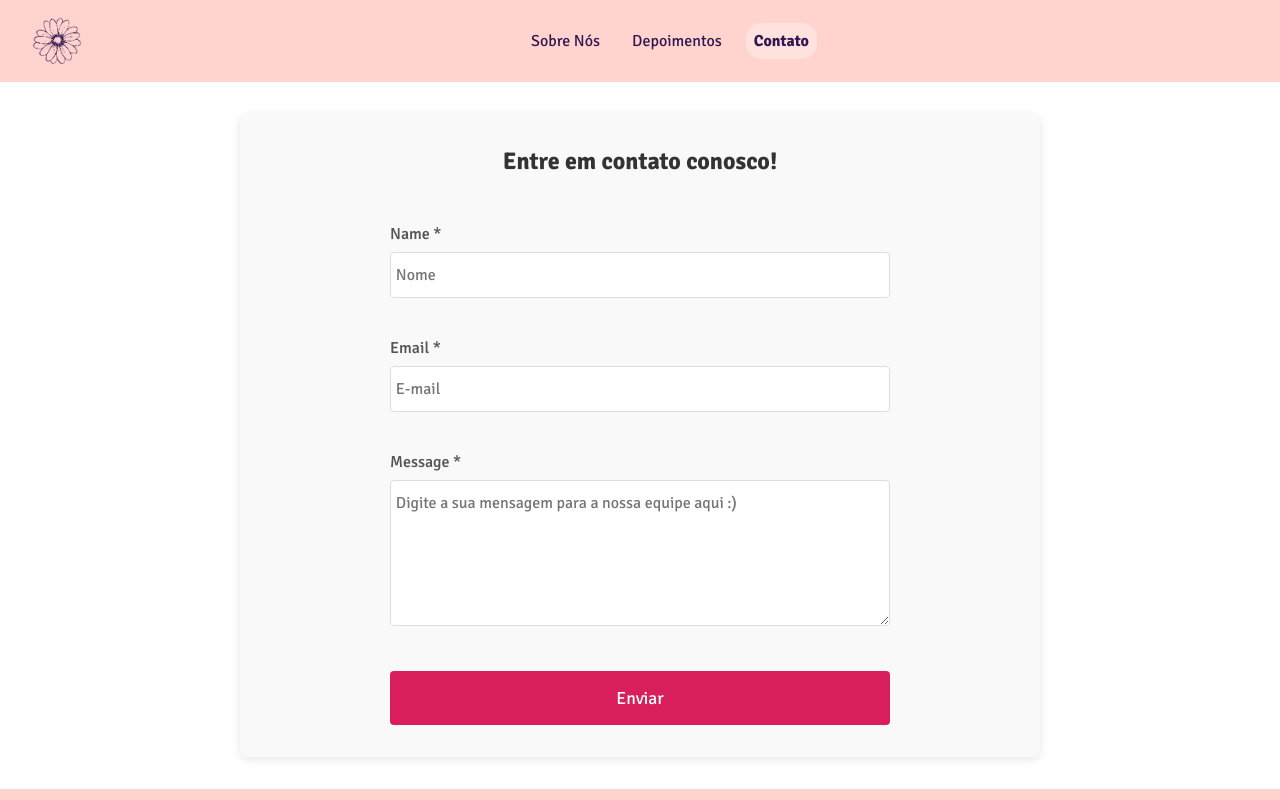
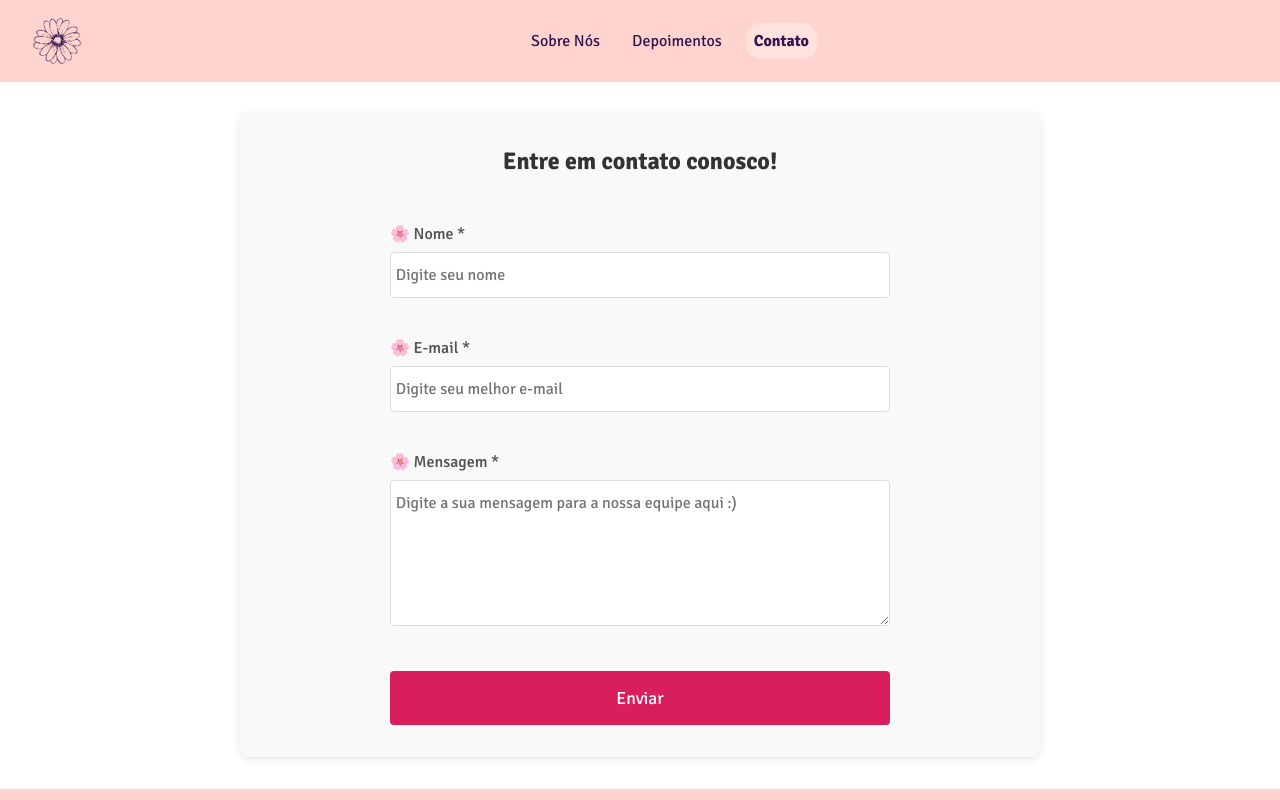
Before and after one commit to sofiagazolla/Trilha-Dev, a React (Vite) app: page /contact in a window 1280 px wide. Shown: the top 800 px of the page. Built offline with nearby package versions, Linux system fonts and the light colour scheme.

Commit message:
refactor: mensagens do formulário certinhas

```diff
--- a/src/pages/Contato/Contato.jsx
+++ b/src/pages/Contato/Contato.jsx
@@ -13,7 +13,7 @@ function Contato() {
     const [isSubmitting, setIsSubmitting] = useState(false);
     const [submitStatus, setSubmitStatus] = useState('');
 
-    /* isso é padrão p validar email aparentemente */
+    /* isso é padrão p validar email*/
     const validateEmail = (email) => {
         const emailRegex = /^[^\s@]+@[^\s@]+\.[^\s@]+$/;
         return emailRegex.test(email);
@@ -23,19 +23,19 @@ function Contato() {
         const newErrors = {};
 
         if (!formData.name.trim())  {
-            newErrors.name = 'O nome é necessário';
+            newErrors.name = 'Por favor insira o seu nome';
         } else if (formData.name.trim().length < 2) {
-            newErrors.name = 'O nome deve ter pelo menos dois caracteres'
+            newErrors.name = 'Esse nome me parece curto demais, você pode escrever seu nome completo?'
         }
 
         if (!formData.email.trim())  {
-            newErrors.email = 'O email é necessário';
+            newErrors.email = 'Qual e-mail podemos usar pra falar com você?';
         } else if (!validateEmail(formData.email)) {
-            newErrors.email = 'Por favor insira um endereço de email válido'
+            newErrors.email = 'Esse e-mail não é válido :( Confere se você digitou ele certinho?'
         }
 
          if (!formData.message.trim()) {
-            newErrors.message = 'A mensagem é necessária';
+            newErrors.message = 'Conta pra gente como podemos te ajudar';
         } else if (formData.message.trim().length < 5) {
             newErrors.message = 'A mensagem deve ter pelo menos 5 caracteres';
         }
@@ -101,21 +101,22 @@ function Contato() {
 
         {submitStatus === 'success' && (
             <div className="success-message">
-            Obrigada! Recebemos sua mensagem e a equipe Blossom entrará em contato em breve!
+            Obrigada! Recebemos sua mensagem e a equipe Blossom entrará em contato com você em breve!
             </div>
         )}
 
         {submitStatus === 'error' && (
             <div className="error-message">
-            Desculpa, houve um erro no envio da sua mensagem. Por favor tente novamente.
+                Desculpa, algo não deu certo :( <br />
+                Tenta enviar sua mensagem novamente? <br />
+                Queremos ouvir vocẽ
             </div>
         )}
 
-        {/* <h2> Entre em contato conosco! </h2> */}
-            <form onSubmit={handleSubmit} className="contact-form">
+            <form onSubmit={handleSubmit} className="contact-form" noValidate>
                 <h2> Entre em contato conosco! </h2>
                <div className='form-group'>
-                <label htmlFor="name">Name *</label>
+                <label htmlFor="name">🌸 Nome *</label>
                     <input
                     type="text"
                     id="name"
@@ -123,14 +124,14 @@ function Contato() {
                     value={formData.name}
                     onChange={handleChange}
                     // required
-                    placeholder="Nome"
+                    placeholder="Digite seu nome"
                     className={errors.name ? 'error' : ''}
                     />
                     {errors.name && <span className="error-text">{errors.name}</span>}
                 </div>
 
                 <div className="form-group">
-                    <label htmlFor="email">Email *</label>
+                    <label htmlFor="email">🌸 E-mail *</label>
                     <input
                         type="email"
                         id="email"
@@ -138,14 +139,14 @@ function Contato() {
                         value={formData.email}
                         onChange={handleChange}
                         // required
-                        placeholder="E-mail"
+                        placeholder="Digite seu melhor e-mail"
                         className={errors.email ? 'error' : ''}
                     />
                     {errors.email && <span className="error-text">{errors.email}</span>}
                 </div>
 
                 <div className="form-group">
-                    <label htmlFor="message">Message *</label>
+                    <label htmlFor="message">🌸 Mensagem *</label>
                     <textarea
                         id="message"
                         name="message"
```
